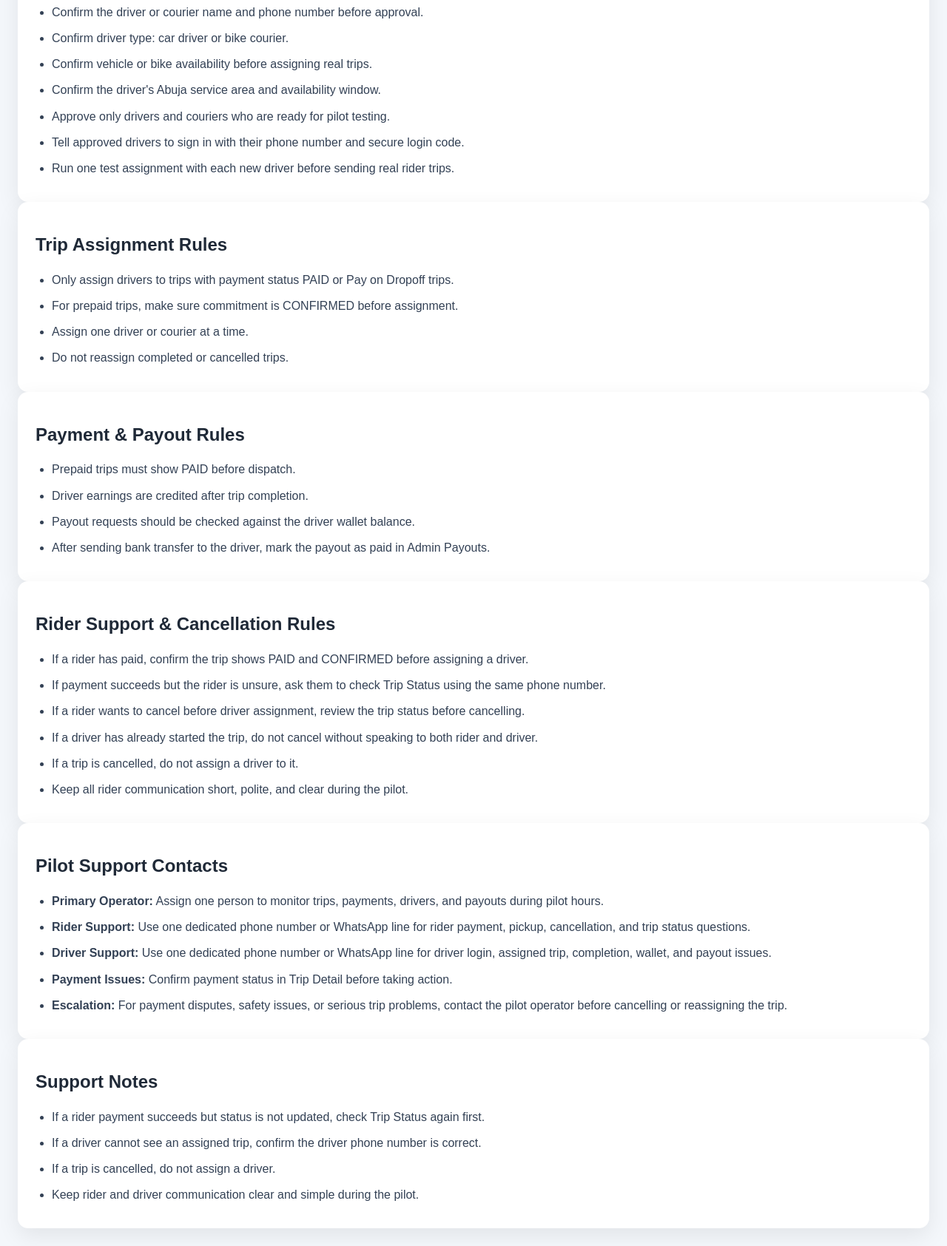
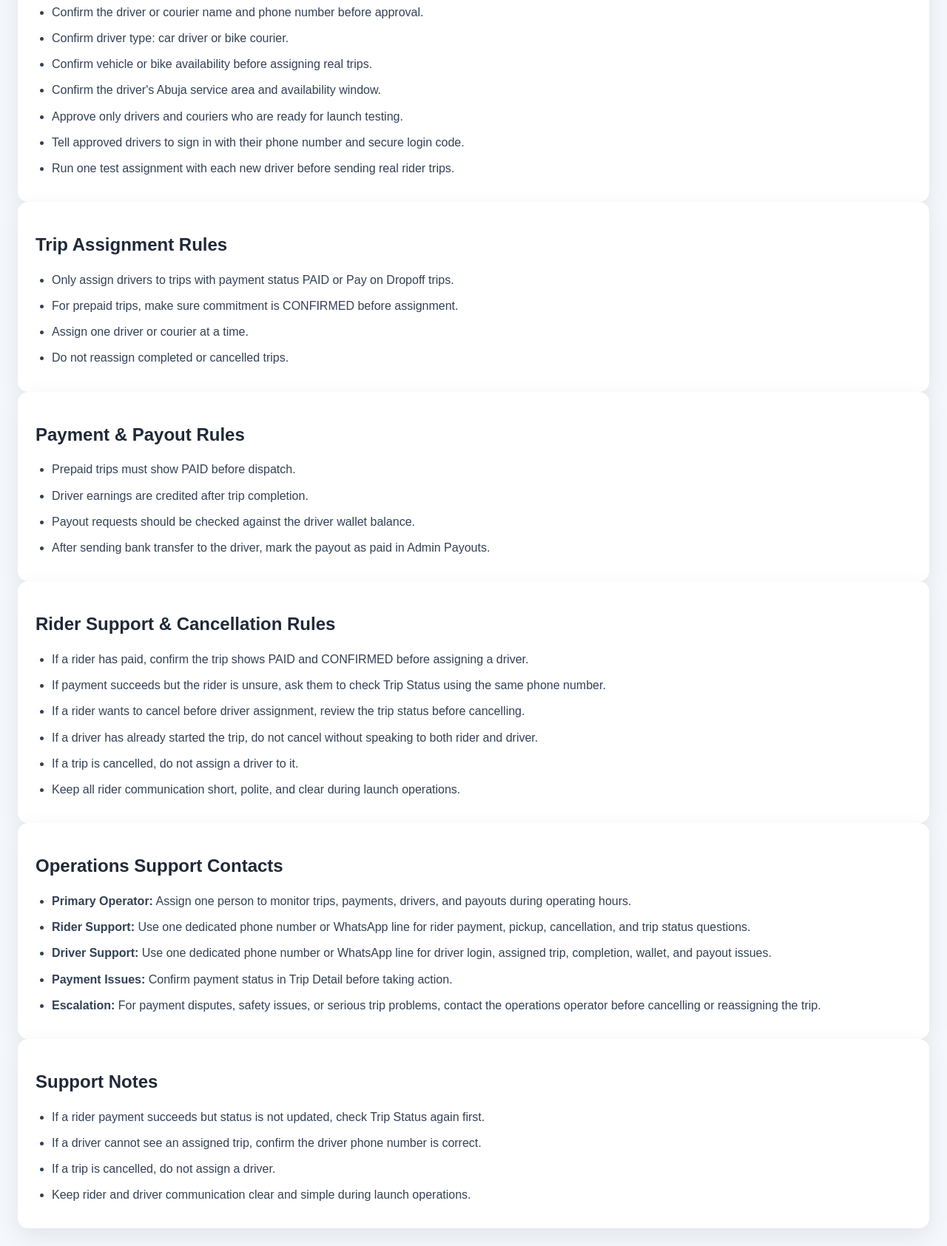
Before and after one commit to hipolite1/tangolyft-backend, a website: page admin/operations.html in a window 1280 px wide. Shown: the part 1066-2751 px from the top of the page at 74% size. Drawn offline with Linux system fonts and the light colour scheme.

Commit message:
Remove pilot wording from TangoMove portal

```diff
--- a/admin/operations.html
+++ b/admin/operations.html
@@ -21,7 +21,7 @@
 
     <main class="content">
       <div class="page-header">
-        <h1>Pilot Operations</h1>
+        <h1>Operations</h1>
         <div class="row gap">
           <button id="logoutBtn" class="btn danger">Logout</button>
         </div>
@@ -30,7 +30,7 @@
       <div id="status" class="status info"></div>
 
       <div class="card">
-        <h2>Before Pilot Launch Checklist</h2>
+        <h2>Before Launch Checklist</h2>
         <ul class="ops-list">
           <li>Confirm DEBUG_OTP is set to false in Render.</li>
           <li>Confirm app.tangomove.com loads Rider, Driver, and Admin pages.</li>
@@ -38,7 +38,7 @@
           <li>Confirm Paystack webhook is active and payments show PAID / CONFIRMED.</li>
           <li>Complete one rider payment, admin assignment, driver completion, and wallet credit test.</li>
           <li>Complete one driver payout request and admin mark-paid test.</li>
-          <li>Confirm support contact and pilot operator are ready before real rider use.</li>
+          <li>Confirm support contact and operations operator are ready before real rider use.</li>
         </ul>
       </div>
 
@@ -61,7 +61,7 @@
           <li>Confirm driver type: car driver or bike courier.</li>
           <li>Confirm vehicle or bike availability before assigning real trips.</li>
           <li>Confirm the driver's Abuja service area and availability window.</li>
-          <li>Approve only drivers and couriers who are ready for pilot testing.</li>
+          <li>Approve only drivers and couriers who are ready for launch testing.</li>
           <li>Tell approved drivers to sign in with their phone number and secure login code.</li>
           <li>Run one test assignment with each new driver before sending real rider trips.</li>
         </ul>
@@ -95,18 +95,18 @@
           <li>If a rider wants to cancel before driver assignment, review the trip status before cancelling.</li>
           <li>If a driver has already started the trip, do not cancel without speaking to both rider and driver.</li>
           <li>If a trip is cancelled, do not assign a driver to it.</li>
-          <li>Keep all rider communication short, polite, and clear during the pilot.</li>
+          <li>Keep all rider communication short, polite, and clear during launch operations.</li>
         </ul>
       </div>
 
       <div class="card">
-        <h2>Pilot Support Contacts</h2>
+        <h2>Operations Support Contacts</h2>
         <ul class="ops-list">
-          <li><strong>Primary Operator:</strong> Assign one person to monitor trips, payments, drivers, and payouts during pilot hours.</li>
+          <li><strong>Primary Operator:</strong> Assign one person to monitor trips, payments, drivers, and payouts during operating hours.</li>
           <li><strong>Rider Support:</strong> Use one dedicated phone number or WhatsApp line for rider payment, pickup, cancellation, and trip status questions.</li>
           <li><strong>Driver Support:</strong> Use one dedicated phone number or WhatsApp line for driver login, assigned trip, completion, wallet, and payout issues.</li>
           <li><strong>Payment Issues:</strong> Confirm payment status in Trip Detail before taking action.</li>
-          <li><strong>Escalation:</strong> For payment disputes, safety issues, or serious trip problems, contact the pilot operator before cancelling or reassigning the trip.</li>
+          <li><strong>Escalation:</strong> For payment disputes, safety issues, or serious trip problems, contact the operations operator before cancelling or reassigning the trip.</li>
         </ul>
       </div>
 
@@ -116,7 +116,7 @@
           <li>If a rider payment succeeds but status is not updated, check Trip Status again first.</li>
           <li>If a driver cannot see an assigned trip, confirm the driver phone number is correct.</li>
           <li>If a trip is cancelled, do not assign a driver.</li>
-          <li>Keep rider and driver communication clear and simple during the pilot.</li>
+          <li>Keep rider and driver communication clear and simple during launch operations.</li>
         </ul>
       </div>
     </main>
--- a/src/app.controller.ts
+++ b/src/app.controller.ts
@@ -90,7 +90,7 @@ export class AppController {
     </div>
 
     <div class="note">
-      TangoMove pilot app portal
+    TangoMove app portal
     </div>
   </main>
 </body>
```
